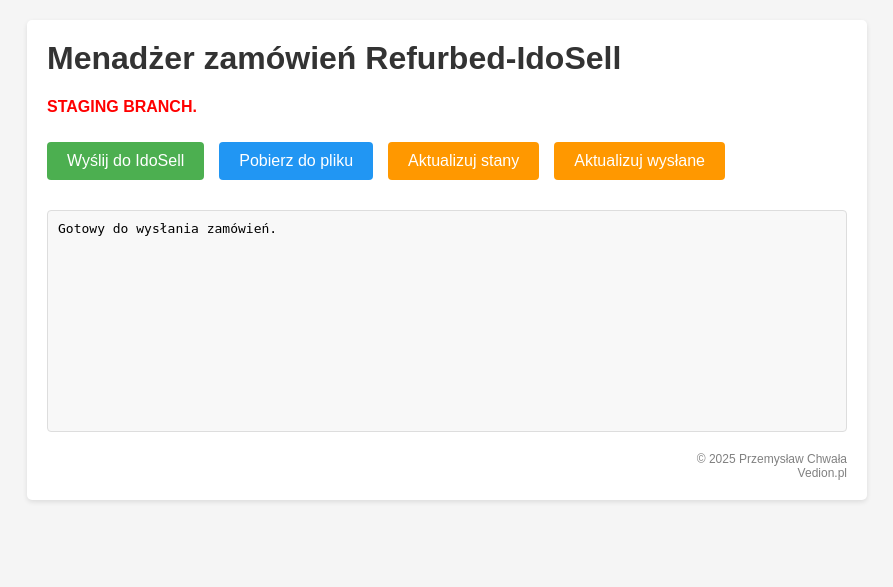
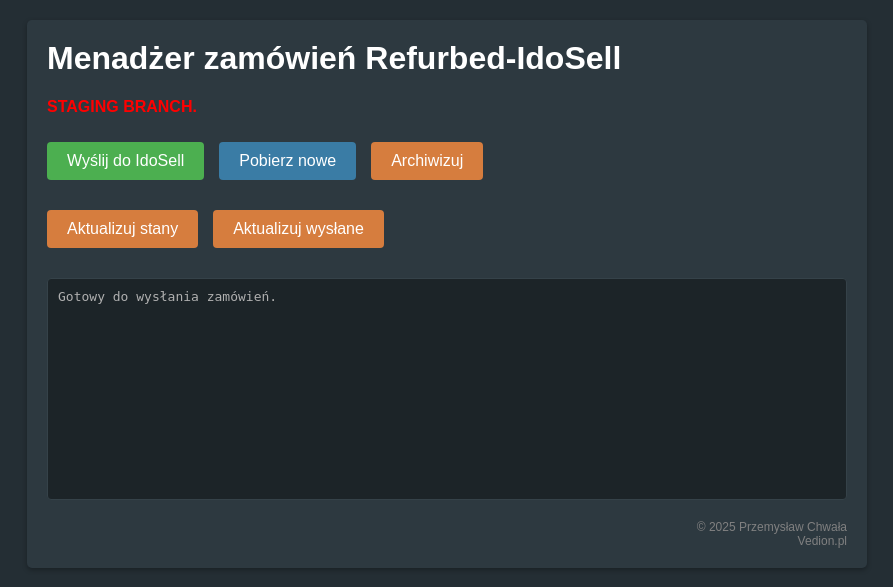
Before and after one commit to pchwala/refurbed, a Flask app: page / in a window 1280 px wide. Shown: the top 587 px of the page, without its empty margins (193-1086 px from the left). Run offline with Flask 3, Linux system fonts and the light colour scheme.

Commit message:
Refactor archiving functionality for completed orders from integration_local. Enhance UI with tooltips and change UI apperance from light to dark

```diff
--- a/integration/main.py
+++ b/integration/main.py
@@ -10,6 +10,7 @@ import io
 from contextlib import redirect_stdout
 from refurbed import RefurbedAPI
 from idosell import IdoSellAPI
+from sheet_operations import SheetOperations
 import time
 
 import logging
@@ -39,6 +40,7 @@ class Integration:
         # Open Orders and Config worksheets
         self.orders_sheet = self.client.open_by_key(self.sheet_id).worksheet("Orders")
         self.config_sheet = self.client.open_by_key(self.sheet_id).worksheet("Config")
+        self.archive_sheet = self.client.open_by_key(self.sheet_id).worksheet("Archiwum")
 
         # Initialize API classes
         self.idosell_api = IdoSellAPI(api_key=self.ids_key)
@@ -54,6 +56,14 @@ class Integration:
         # Initialize logger
         self.logger = CloudLogger(instance_id="integration_main", log_level=logging.INFO).get_logger()
         self.logger.info("Integration class initialized successfully")
+
+        # Initialize sheet operations class
+        self.sheet_operations = SheetOperations(
+            orders_sheet=self.orders_sheet,
+            config_sheet=self.config_sheet,
+            archive_sheet=self.archive_sheet,
+            logger=self.logger
+        )
 
     def get_pending_rows(self, data=None):
         """
@@ -468,6 +478,19 @@ def push_orders_task():
         print(error_msg)
         return False, error_msg
 
+def archive_orders_task():
+    """Task to archive completed orders"""
+    try:
+        api = Integration()
+        archived, active = api.sheet_operations.archive_completed_orders()
+        output = f"Archived {archived} completed orders and {active} active orders remain."
+        return True, output
+    except Exception as e:
+        error_msg = f"Error in archiving task: {str(e)}"
+        logging.error(error_msg)
+        return False, error_msg
+
+
 def _update_states_api():
     """Core function for updating order states via API
 
@@ -672,6 +695,17 @@ def api_update_and_process():
         logging.error(error_msg)
         return jsonify({"status": "error", "message": error_msg}), 500
 
+@app.route("/archive_orders", methods=["POST"])
+def archive_orders():
+    """Archive completed orders and display results in the GUI"""
+    success, output = archive_orders_task()
+    if success:
+        output = f"{output}\n\nArchiwizacja ukończona pomyślnie."
+    else:
+        output = f"Błąd podczas archiwizacji: {output}"
+
+    return render_template('index.html', output=output)
+
 
 if __name__ == "__main__":
     # Start the Flask application
--- a/integration/templates/index.html
+++ b/integration/templates/index.html
@@ -7,18 +7,19 @@
             font-family: Arial, sans-serif;
             margin: 0;
             padding: 20px;
-            background-color: #f5f5f5;
+            background-color: #242e34;
+            color: #e0e0e0;
         }
         .container {
             max-width: 800px;
             margin: 0 auto;
-            background-color: white;
+            background-color: #2d3940;
             padding: 20px;
             border-radius: 5px;
-            box-shadow: 0 2px 5px rgba(0, 0, 0, 0.1);
+            box-shadow: 0 2px 5px rgba(0, 0, 0, 0.3);
         }
         h1 {
-            color: #333;
+            color: #ffffff;
             margin-top: 0;
         }
         .button {
@@ -38,28 +39,29 @@
             background-color: #45a049;
         }
         .button.blue {
-            background-color: #2196F3;
+            background-color: #3a7ca5;
         }
         .button.blue:hover {
-            background-color: #0b7dda;
+            background-color: #2d6384;
         }
         .button.orange {
-            background-color: #FF9800;
+            background-color: #d67d3e;
         }
         .button.orange:hover {
-            background-color: #e68a00;
+            background-color: #bf6c32;
         }
         .output {
             margin-top: 20px;
             padding: 10px;
-            background-color: #f8f8f8;
-            border: 1px solid #ddd;
+            background-color: #1c2428;
+            border: 1px solid #354249;
             border-radius: 4px;
             min-height: 200px;
             max-height: 500px;
             overflow-y: auto;
             white-space: pre-wrap;
             font-family: monospace;
+            color: #b0b0b0;
         }
         .button-group {
             display: flex;
@@ -71,6 +73,34 @@
             color: #808080;
             font-size: 12px;
         }
+        /* Tooltip styling */
+        .tooltip {
+            position: relative;
+        }
+        .tooltip button::after {
+            content: attr(data-tooltip);
+            position: absolute;
+            bottom: 125%;
+            left: 50%;
+            transform: translateX(-50%);
+            background-color: #1c2428;
+            color: #e0e0e0;
+            text-align: center;
+            border-radius: 4px;
+            padding: 5px 10px;
+            font-size: 14px;
+            white-space: nowrap;
+            visibility: hidden;
+            opacity: 0;
+            transition: opacity 0.3s;
+            box-shadow: 0 2px 5px rgba(0, 0, 0, 0.2);
+            z-index: 1;
+            border: 1px solid #354249;
+        }
+        .tooltip button:hover::after {
+            visibility: visible;
+            opacity: 1;
+        }
     </style>
 </head>
 <body>
@@ -78,17 +108,22 @@
         <h1>Menadżer zamówień Refurbed-IdoSell</h1>
         <p style="color: red; font-weight: bold;">STAGING BRANCH.</p>
         <div class="button-group">
-            <form action="/run_task" method="post">
-                <button type="submit" class="button">Wyślij do IdoSell</button>
+            <form action="/run_task" method="post" class="tooltip">
+                <button type="submit" class="button" data-tooltip="Wyślij zamówienia oznaczone checkboxem do IdoSell">Wyślij do IdoSell</button>
             </form>
-            <form action="/fetch_orders" method="post">
-                <button type="submit" class="button blue">Pobierz do pliku</button>
+            <form action="/fetch_orders" method="post" class="tooltip">
+                <button type="submit" class="button blue" data-tooltip="Pobierz nowe zamówienia z Refurbed do arkusza google">Pobierz nowe</button>
             </form>
-            <form action="/update_states" method="post">
-                <button type="submit" class="button orange">Aktualizuj stany</button>
+            <form action="/archive_orders" method="post" class="tooltip">
+                <button type="submit" class="button orange" data-tooltip="Archiwizuj wykonane zamówienia">Archiwizuj</button>
             </form>
-            <form action="/process_orders" method="post">
-                <button type="submit" class="button orange">Aktualizuj wysłane</button>
+        </div>
+        <div class="button-group" style="margin-top: 10px;">
+            <form action="/update_states" method="post" class="tooltip">
+                <button type="submit" class="button orange" data-tooltip="Manualna synchronizacja stanów zamówień w pliku z Refurbed">Aktualizuj stany</button>
+            </form>
+            <form action="/process_orders" method="post" class="tooltip">
+                <button type="submit" class="button orange" data-tooltip="Manualna aktualizacja wykonanych zamówień w Refurbed - status i link trackingowy">Aktualizuj wysłane</button>
             </form>
         </div>
         <div class="output">{{ output }}</div>
```
Also changed, not shown: integration/sheet_operations.py (added, +102 -0 lines).
